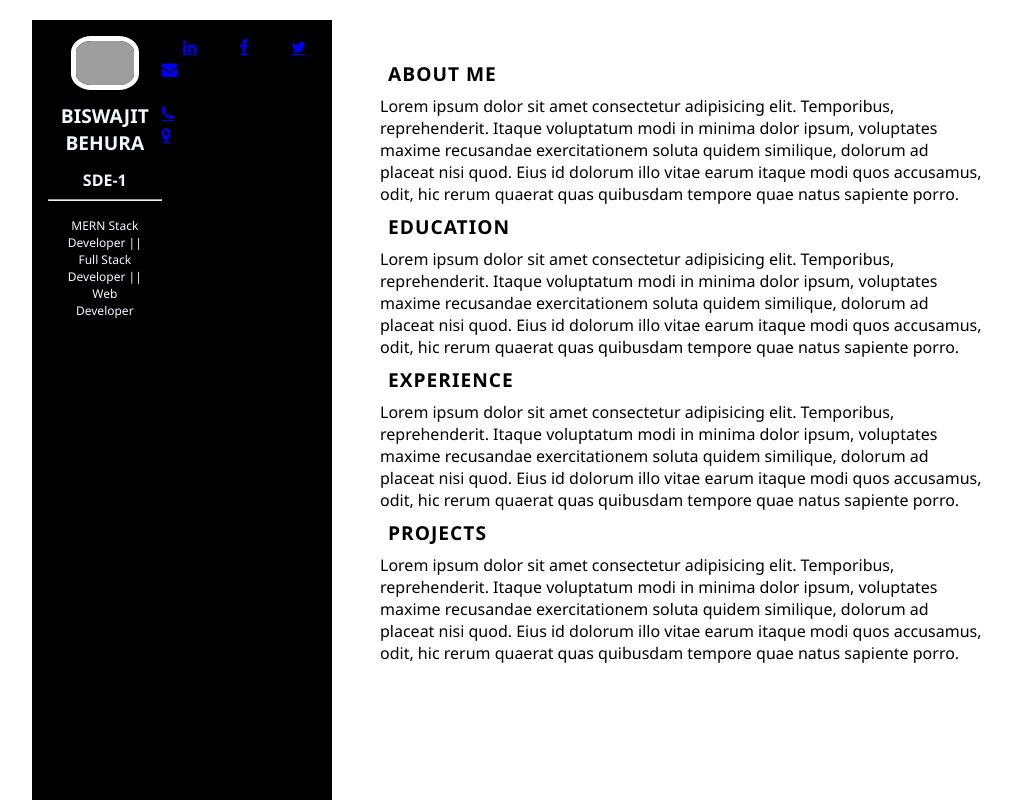
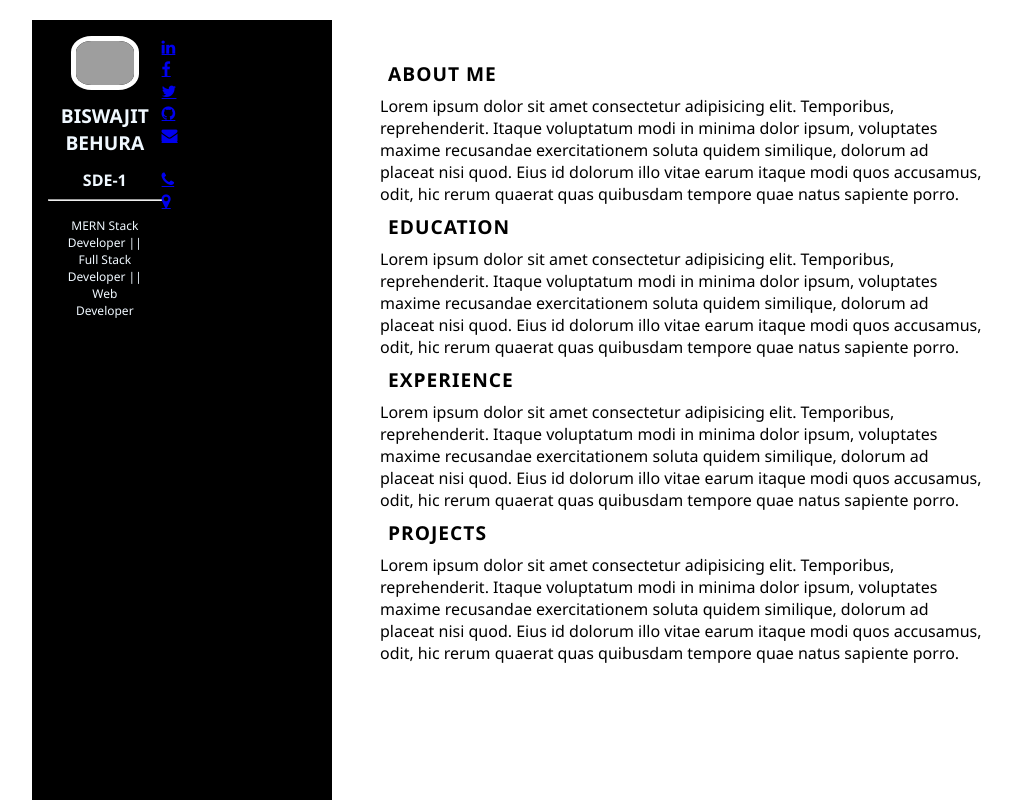
Before and after one commit to biswajitbehura12/Combinators-Id-selector-Class-selector---Post-Class---Responsive-Resume-using-CSS-Grid---v5lenbax3, a plain HTML site: page index.html in a window 1280 px wide. Shown: the top 800 px of the page, without its empty margins (32-1043 px from the left). Drawn offline with Linux system fonts and the light colour scheme; grey boxes are pictures that could not be loaded.

Commit message:
Update style.css

```diff
--- a/style.css
+++ b/style.css
@@ -54,8 +54,6 @@
       }
       .social-media{
         color: aliceblue;
-          display:flex;
-          justify-content:space-around;
 
       }
       .skills {
```
